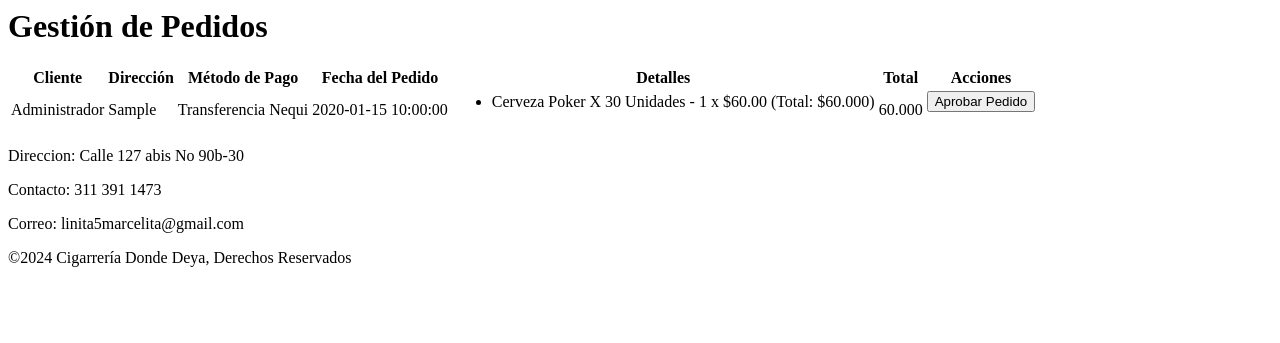
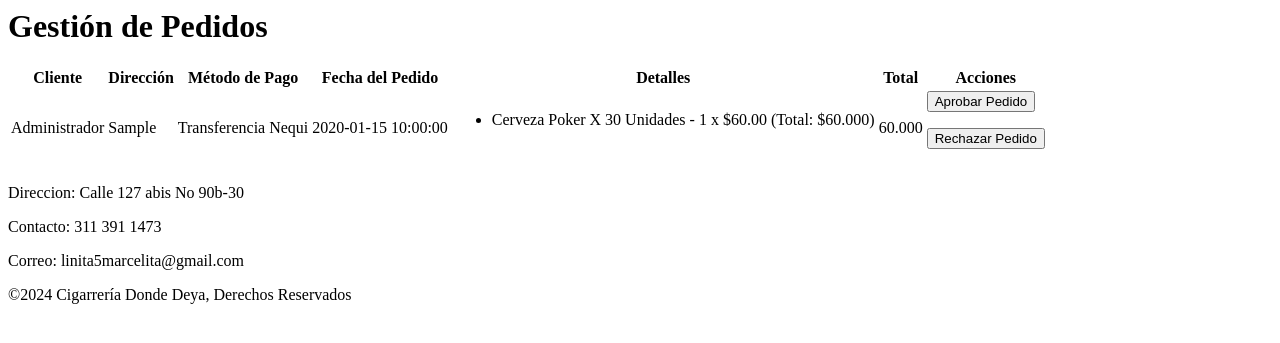
Before and after one commit to JohanRodriguez007/Proyecto-Donde-Deya-V2.2, a PHP site: template vistas/pedidos_admin.php in a window 1280 px wide. Shown: the top 343 px of the page. Run offline with PHP 8.4, Linux system fonts and the light colour scheme; data comes from the database, SQL or seed files in the repository; the template is opened without the code that fills it: most values are stand-ins (such as "Sample title", 1, 10 or a date in 2020).

Commit message:
Mejoras P4

```diff
--- a/vistas/pedidos_admin.php
+++ b/vistas/pedidos_admin.php
@@ -1,7 +1,6 @@
 <?php
 // Incluir archivo de conexión
 require_once "./modelo/Utils.php"; // Incluir archivo de utilidades
-
 
 // Obtener la conexión PDO
 $conn = Utils::conexion(); // Instanciar la conexión
@@ -41,7 +40,6 @@ try {
     exit();
 }
 ?>
-
 
 <body>
     <div class="container custom-container">
@@ -84,7 +82,11 @@ try {
                             <td>
                                 <form method="post" action="./php/aprobar_pedido.php">
                                     <input type="hidden" name="pedido_id" value="<?php echo htmlspecialchars($pedido['pedido_id']); ?>">
-                                    <button type="submit" class="button is-success">Aprobar Pedido</button>
+                                    <button type="submit" name="accion" value="aprobar" class="button is-success">Aprobar Pedido</button>
+                                </form>
+                                <form method="post" action="./php/aprobar_pedido.php">
+                                    <input type="hidden" name="pedido_id" value="<?php echo htmlspecialchars($pedido['pedido_id']); ?>">
+                                    <button type="submit" name="accion" value="rechazar" class="button is-danger">Rechazar Pedido</button>
                                 </form>
                             </td>
                         </tr>
--- a/vistas/product_list.php
+++ b/vistas/product_list.php
@@ -3,7 +3,7 @@
     <h2 class="subtitle">Lista de productos</h2>
 </div>
 
-<div class="container pb-6 pt-6">
+<div class="container pb-6 pt-6 has-background-white custom-container">
     <?php
              require_once "./modelo/Utils.php"; // Incluir archivo de utilidades
              $conn = Utils::conexion(); // Instanciar la conexión
```
